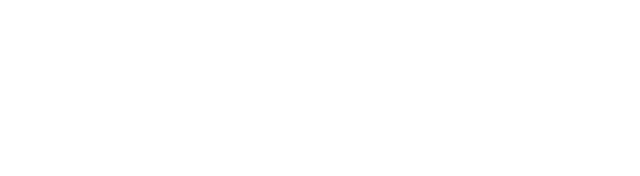
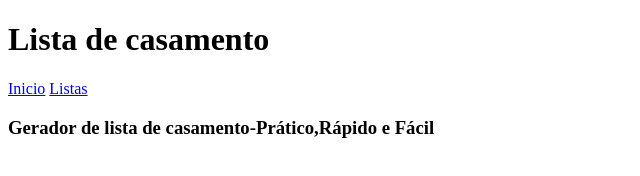
Before and after one commit to beatrizzinkoloouresdarocha/coisas-da-aula-do-youtube-de-programacao-projeto-novo-, a plain HTML site: page table/index.html in a window 1280 px wide. Shown: the whole page, without its empty margins (0-640 px from the left). Drawn offline with Linux system fonts and the light colour scheme.

Commit message:
estou acrecentando mais coisas em meu documento index html .

```diff
--- a/table/index.html
+++ b/table/index.html
@@ -3,9 +3,24 @@
 <head>
     <meta charset="UTF-8">
     <meta name="viewport" content="width=device-width, initial-scale=1.0">
-    <title>lista de casamento </title>
+    <title>Lista de casamento </title>
 </head>
 <body>
+    <section class="section" id="first-section"></section>
+    <header>
+        <div id="div-table">
+        <h1 id="title">Lista de casamento </h1>
+        </div>
+        <div id="div-links">
+            <a href="index.html" class="link">Inicio</a>
+            <a href="table.html" class="link">Listas</a>
+        </div>
+    </header>
+        <h3 id="subtitle">Gerador de lista de casamento-Prático,Rápido e Fácil</h3>
+    </section>
 
+    <section class="section" id="second-section">
+
+    </section>
 </body>
 </html>
```
Also changed, not shown: table/table.html (deleted, +0 -11 lines).
